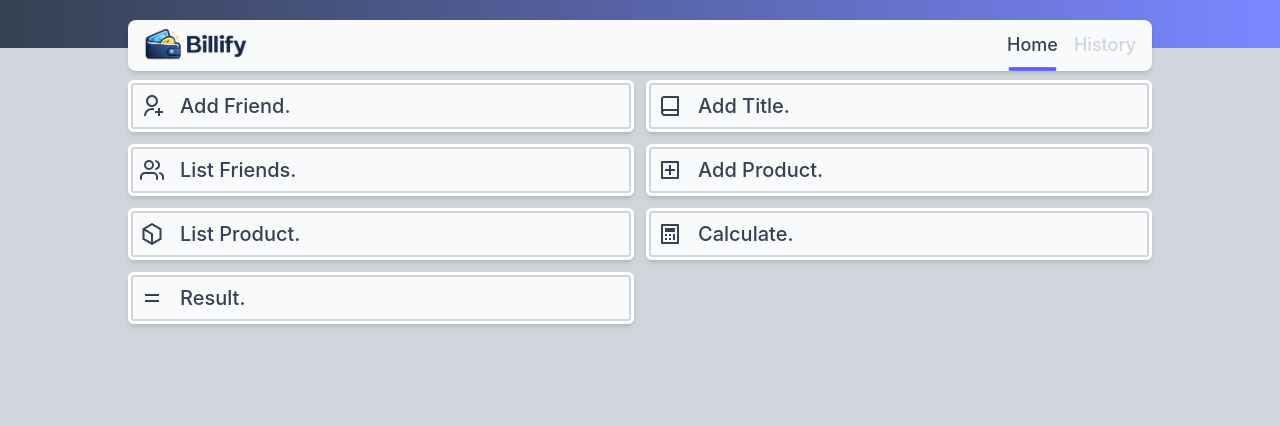
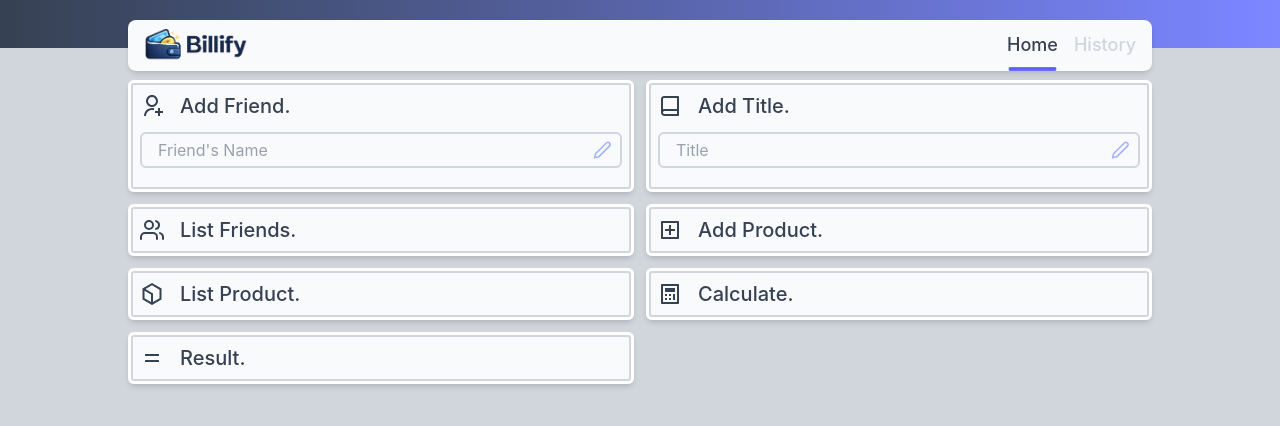
Before and after one commit to mazumalaa/Billify-Web-FE, a React (Vite) app: page / in a window 1280 px wide. Shown: the top 426 px of the page. Built offline with nearby package versions, Linux system fonts and the light colour scheme.

Commit message:
completing  custom input component and create custom button component

```diff
--- a/src/components/customInput.jsx
+++ b/src/components/customInput.jsx
@@ -1,15 +1,13 @@
 // My-Setup
-const CustomInput = ({label, type, value, Icon}) => {
+const CustomInput = ({ label, type, value, Icon, onChange }) => {
   return (
-    <>
-      <label htmlFor={label}>{label}</label>
-
-      <div>
-        <input type={type} />
-        {Icon && <Icon />}
+    <div className="relative my-3 border-2 focus-within:border-indigo-500 rounded-md border-gray-300 px-2 py-1.5">
+      <div className={`w-full flex items-center gap-2`}>
+        <input onChange={onChange} value={value} id={label} className={`outline-0 peer text-sm focus:outline-0 w-full`} type={type} />
+        <label className={`bg-gray-50 text-gray-400 w-max px-2 block duration-200 absolute ${value.length > 0 ? `-translate-y-[100%] text-sm ` : ``} peer-focus:text-indigo-500 peer-focus:-translate-y-[100%] peer-focus:text-sm`} htmlFor={label}>{label}</label>
+        {Icon && <Icon className={`text-xl peer-focus:text-indigo-500 text-indigo-300`} />}
       </div>
-
-    </>
+    </div>
   )
 }
 
--- a/src/pages/homePage.jsx
+++ b/src/pages/homePage.jsx
@@ -1,18 +1,39 @@
 // Imports
-import { RiAddBoxLine, RiBookLine, RiBox1Line, RiCalculatorLine, RiEqualLine, RiUserAddLine} from "react-icons/ri";
+import { RiAddBoxLine, RiBookLine, RiBox1Line, RiCalculatorLine, RiEqualLine, RiUserAddLine } from "react-icons/ri";
 import CustomSection from "../components/customSection";
-import { FiUsers } from "react-icons/fi";
+import { FiEdit2, FiUsers } from "react-icons/fi";
+import CustomInput from "../components/customInput";
+import { useState } from "react";
 
 // My-Setup
 const HomePage = () => {
+    const [input,setInput] = useState({
+        friendsName:"",
+        title:"",
+    })
+
+    const handleChange = (key,value) => {
+        setInput(prev=> ({...prev, [key]:value}));
+    }
+
     return (
         <>
-            <CustomSection title={`Add Friend.`} Icon={RiUserAddLine}></CustomSection>
-            <CustomSection title={`Add Title.`} Icon={RiBookLine}></CustomSection>
+            <CustomSection title={`Add Friend.`} Icon={RiUserAddLine}>
+                <CustomInput onChange={(e)=> handleChange("friendsName" , e.target.value)} value={input.friendsName} label={`Friend's Name`} Icon={FiEdit2} />
+            </CustomSection>
+
+            <CustomSection title={`Add Title.`} Icon={RiBookLine}>
+                 <CustomInput onChange={(e)=> handleChange("title" , e.target.value)} value={input.title} label={`Title`} Icon={FiEdit2} />
+            </CustomSection>
+
             <CustomSection title={`List Friends.`} Icon={FiUsers}></CustomSection>
+
             <CustomSection title={`Add Product.`} Icon={RiAddBoxLine}></CustomSection>
+
             <CustomSection title={`List Product.`} Icon={RiBox1Line}></CustomSection>
+
             <CustomSection title={`Calculate.`} Icon={RiCalculatorLine}></CustomSection>
+
             <CustomSection title={`Result.`} Icon={RiEqualLine}></CustomSection>
         </>
     )
--- a/src/styles/animate.css
+++ b/src/styles/animate.css
@@ -1,17 +1,17 @@
 /* ===== Animation-class ===== */
 .animate_show {
-  animation: show 500ms ease-in-out;
+  animation: show 400ms ease-in-out;
 }
 
 /* ===== KeyFrames ===== */
 @keyframes show {
   from {
     opacity: 0;
-    translate:0% -3Create a Home Page layout but it is not complete yet and create some components like inputs and sections.0%;
+    translate:0% -2rem;
   }
 
   to {
     opacity: 1;
-    translate: 0% 0%;
+    translate: 0% 0;
   }
 }
```
Also changed, not shown: src/components/CustomButton.jsx (added, +10 -0 lines).
